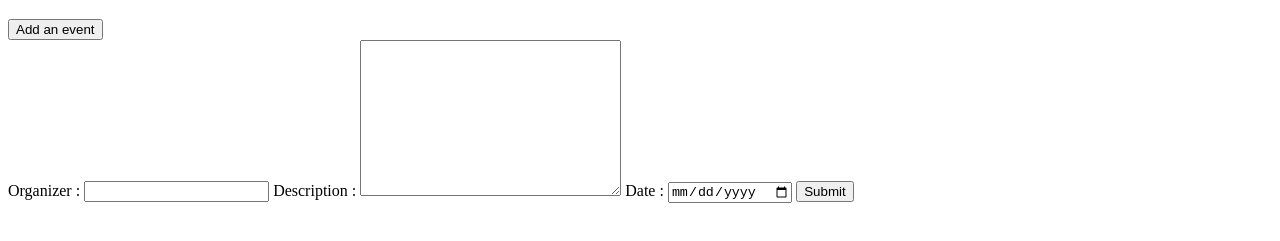
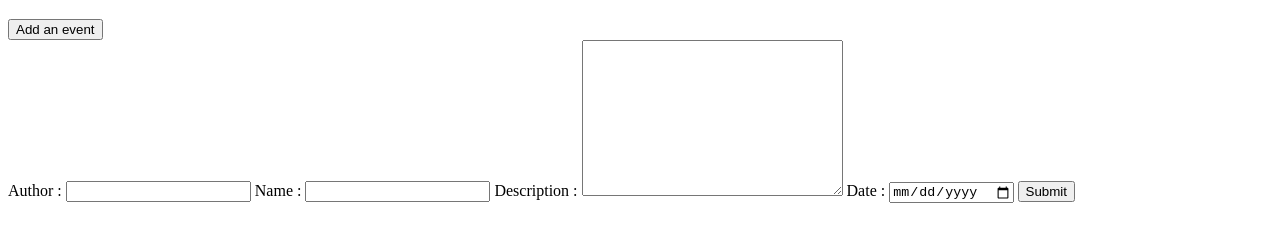
Before and after one commit to BugeezS/didlydoo-app, a plain HTML site: page index.html in a window 1280 px wide. Shown: the part 61-302 px from the top of the page. Drawn offline with Linux system fonts and the light colour scheme.

Commit message:
Correction of names of the form for the Method POST

```diff
--- a/index.html
+++ b/index.html
@@ -13,9 +13,18 @@
     <main>
         <button value="add_event_button">Add an event</button>
         <form action="" method="" class="add-events">
-            <label for="add-events__organizer">Organizer : </label><input type="text" id="add-events__organizer" maxlength="256" required>
-            <label for="add-events__description">Description : </label><textarea name="add-events__description" id="add-events__description" cols="30" rows="10" required></textarea>
-            <label for="add-events__date">Date : </label><input type="date" id="add-events__date" required>
+            <label for="add-events__author">Author : </label>
+            <input type="text" id="add-events__author" maxlength="256" name="author" required>
+
+            <label for="add-events__name">Name : </label>
+            <input type="text" id="add-events__name" maxlength="256" name="name" required>
+
+            <label for="add-events__description">Description : </label>
+            <textarea name="description" id="add-events__description" cols="30" rows="10" required></textarea>
+
+            <label for="add-events__date">Date : </label>
+            <input type="date" id="add-events__date" name="date" required>
+
             <input type="submit" value="Submit">
         </form>
         <article class="events">
```
